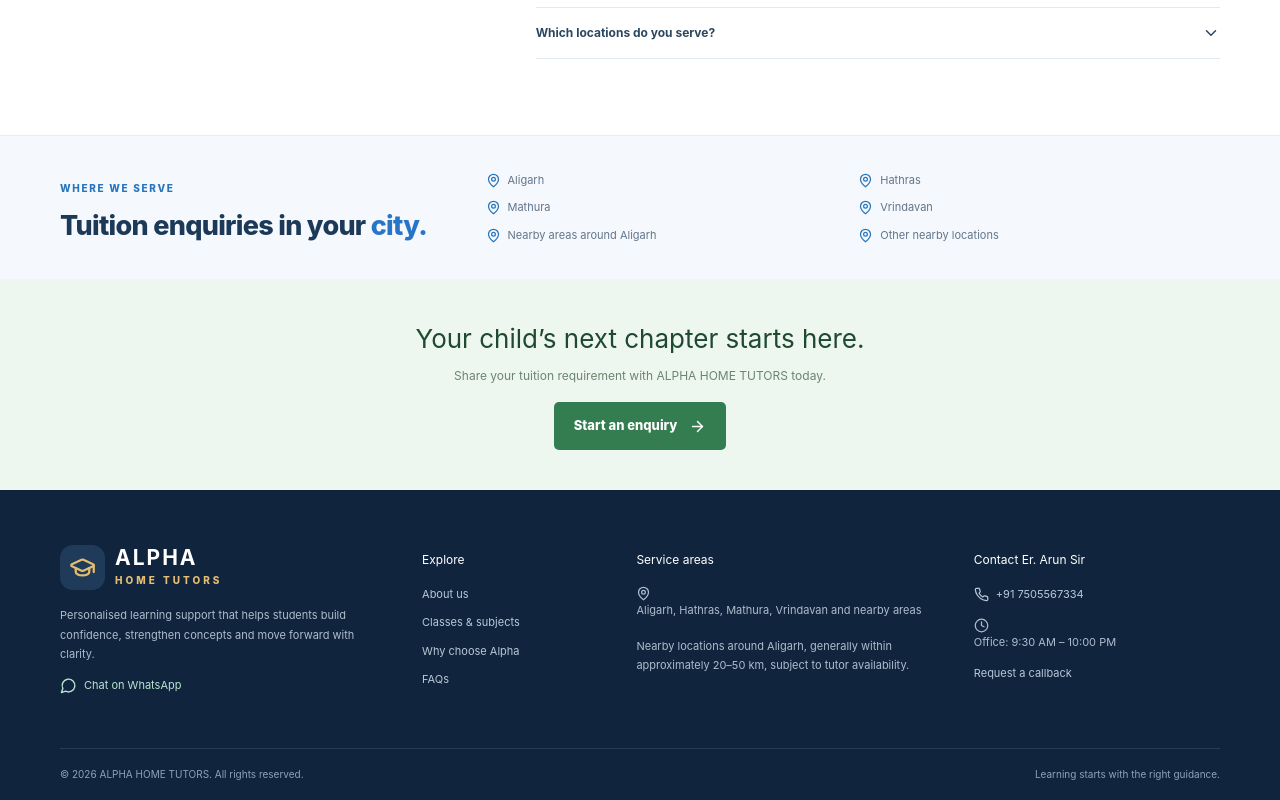
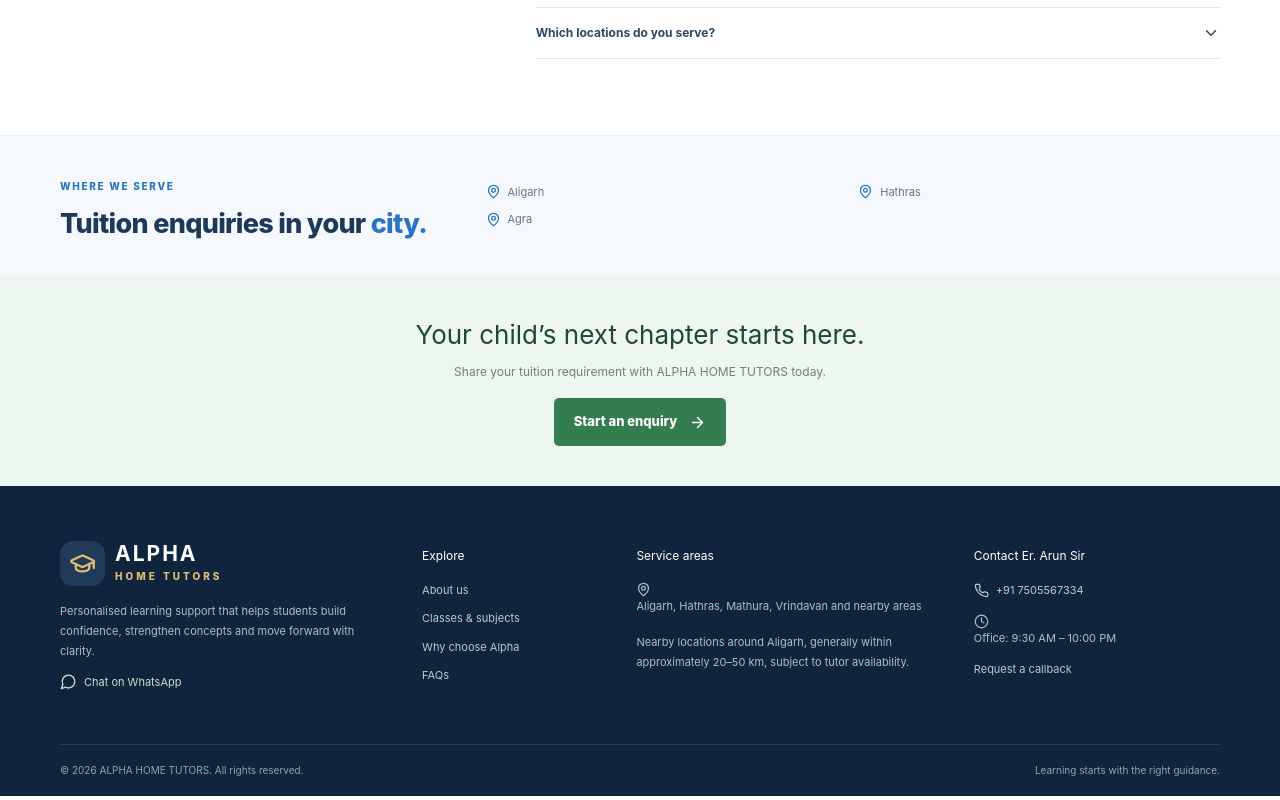
Before and after one commit to anshjaat-ui/Tutors, a React (Vite) app in the folder frontend/: page / in a window 1280 px wide. Shown: the part 6755-7555 px from the top of the page. Built offline with nearby package versions, Linux system fonts and the light colour scheme; no server answers.

Commit message:
Limit available tutor cities to Aligarh Hathras and Agra

```diff
--- a/frontend/src/pages/Home.jsx
+++ b/frontend/src/pages/Home.jsx
@@ -33,7 +33,7 @@ const faqs=[
  ['Do you provide home and online tuition?','You can choose home tuition, online tuition or either option in the enquiry form.'],
  ['Can I request a demo class?','Yes. Mention your demo request in the form and the team will discuss the available arrangements.'],
  ['How are tuition fees decided?','Fees depend on class, subject, location, tutor requirements and schedule. The applicable details can be discussed after your enquiry.'],
- ['Which locations do you serve?','Enquiries are welcome from Aligarh, Hathras, Mathura, Vrindavan and nearby locations. Exact availability is confirmed individually.']
+ ['Which locations do you serve?','We currently accept tuition enquiries from Aligarh, Hathras and Agra.']
 ]
 const testimonials=[
  ['Priya Sharma','Mathura','The team understood our tuition requirements and explained the available options clearly.','PS'],
@@ -41,7 +41,7 @@ const testimonials=[
  ['Neha Singh','Hathras','We were able to share the class, subjects and preferred timing in one place.','NS'],
  ['Rahul Agarwal','Vrindavan','The home and online tuition options are clearly explained. It made comparing choices easier.','RA']
 ]
-const areas=['Aligarh','Hathras','Mathura','Vrindavan','Nearby areas around Aligarh','Other nearby locations']
+const areas=['Aligarh','Hathras','Agra']
 const boardCards=[['CBSE','NCERT-aligned support','cbse'],['UP Board','State curriculum support','up'],['ICSE','Concepts & written practice','icse'],['ISC','Senior secondary subjects','isc']]
 const learningMoments=[['01','Understand','Start with the student’s class, subjects and learning goals.'],['02','Match','Discuss suitable tutor options and availability with our team.'],['03','Begin','Plan the next step, including a demo discussion if needed.']]
 export default function Home(){
```
